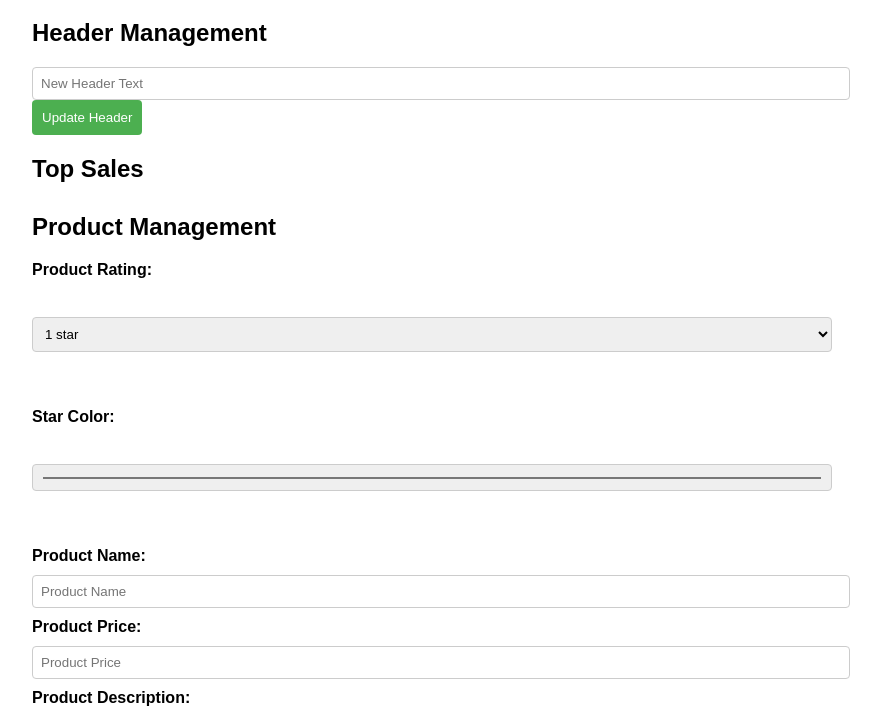
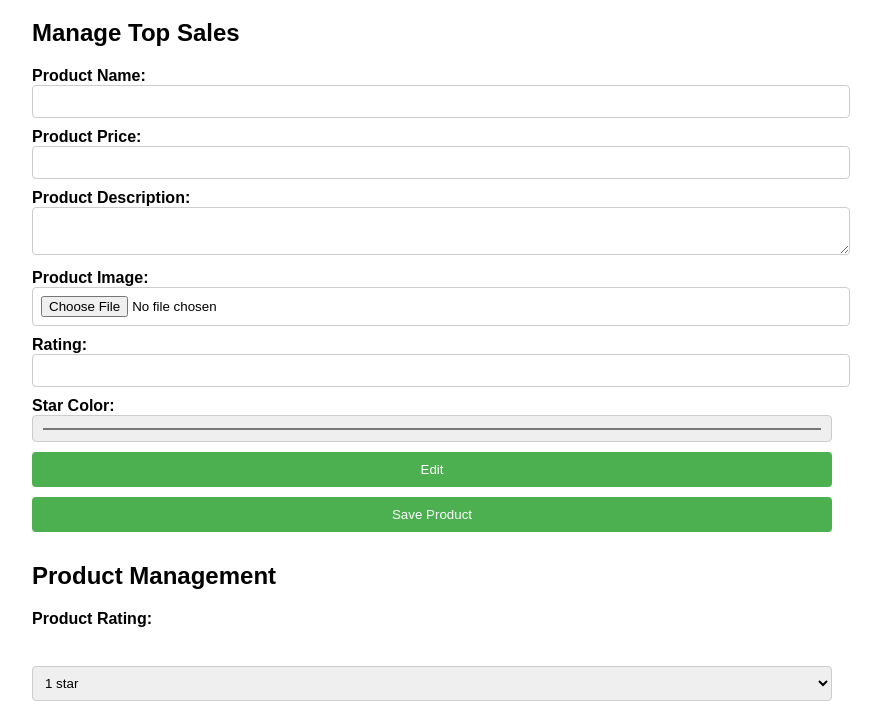
Before and after one commit to yousefabdallah171/3abk-cosmetics.store, a plain HTML site: page admin_dashboard.html in a window 1280 px wide. Shown: the part 89-800 px from the top of the page, without its empty margins (208-1089 px from the left). Drawn offline with Linux system fonts and the light colour scheme.

Commit message:
Update admin_dashboard.html

```diff
--- a/admin_dashboard.html
+++ b/admin_dashboard.html
@@ -4,7 +4,7 @@
 <head>
     <meta charset="UTF-8">
     <title>Admin Dashboard</title>
-    <script src="Js/admin.js"></script>
+    <script src="js/admin.js"></script>
     <link rel="stylesheet" href="css/admin.css">
 </head>
 
@@ -12,12 +12,45 @@
     <div class="admin-dashboard">
         <h1>Admin Dashboard</h1>
 
-        <section>
-            <h2>Header Management</h2>
-            <input type="text" id="newHeader" placeholder="New Header Text">
-            <button id="updateHeader">Update Header</button>
-            <h2 id="sectionHeader">Top Sales</h2>
+
+        <!-- New Top Sales Management Section -->
+        <section id="top-sales-management">
+            <h2>Manage Top Sales</h2>
+            <form id="topSalesForm">
+                <input type="hidden" id="topSalesProductId">
+                <div>
+                    <label for="topSalesProductName">Product Name:</label>
+                    <input type="text" id="topSalesProductName" required>
+                </div>
+                <div>
+                    <label for="topSalesProductPrice">Product Price:</label>
+                    <input type="number" id="topSalesProductPrice" required>
+                </div>
+                <div>
+                    <label for="topSalesProductDescription">Product Description:</label>
+                    <textarea id="topSalesProductDescription" required></textarea>
+                </div>
+                <div>
+                    <label for="topSalesProductImage">Product Image:</label>
+                    <input type="file" id="topSalesProductImage" required>
+                    <img id="topSalesProductImagePreview" src="#" alt="Image Preview" style="display:none;">
+                </div>
+                <div>
+                    <label for="topSalesProductRating">Rating:</label>
+                    <input type="number" id="topSalesProductRating" min="1" max="5" required>
+                </div>
+                <div>
+                    <label for="topSalesStarColor">Star Color:</label>
+                    <input type="color" id="topSalesStarColor" value="#FFD43B" required>
+                </div>
+                <button onclick="editProduct(${product.id})">Edit</button>
+                <button type="button" id="saveTopSalesProduct">Save Product</button>
+            </form>
+            <div id="topSalesProducts"></div>
         </section>
+        <!-- end top sales  -->
+        <!-- start arrive  -->
+
 
         <section>
             <h2>Product Management</h2>
@@ -44,16 +77,14 @@
                 <input type="file" id="productImage" accept="image/*">
                 <img id="productImagePreview" src="#" alt="Image Preview"
                     style="display: none; width: 100px; height: 100px;">
+                <input type="hidden" id="productId" value="">
+
                 <button type="button" id="saveProduct">Save Product</button>
             </form>
         </section>
 
-        <section>
-            <h2>Products List</h2>
-            <div id="products"></div>
-        </section>
+        <div id="products"></div>
     </div>
-
 
 </body>
 
```
